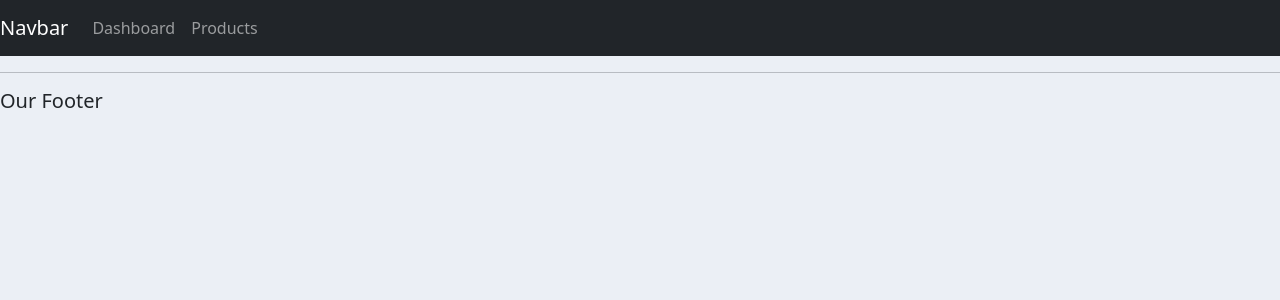
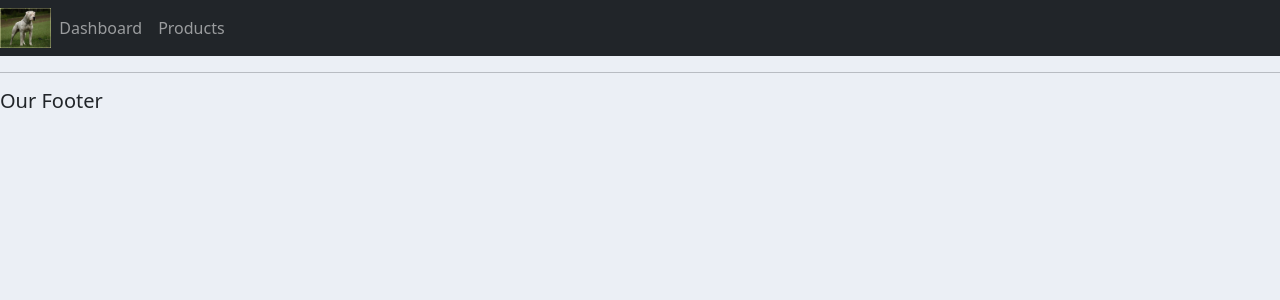
Before and after one commit to mrkamot1979/crm1, a Django app: template accounts/templates/accounts/main.html in a window 1280 px wide. Shown: the top 300 px of the page. Run offline with Django 4.2, Linux system fonts and the light colour scheme; the template is opened without the code that fills it, so the values that code supplies are empty; some libraries are stand-ins or nearby versions.

Commit message:
Added a logo on the navbar

```diff
--- a/accounts/templates/accounts/main.html
+++ b/accounts/templates/accounts/main.html
@@ -5,7 +5,7 @@
         <title>CRM_IVY</title>
         <link rel="stylesheet" href="https://cdn.jsdelivr.net/npm/bootstrap@5.2.3/dist/css/bootstrap.min.css" integrity="sha384-rbsA2VBKQhggwzxH7pPCaAqO46MgnOM80zW1RWuH61DGLwZJEdK2Kadq2F9CUG65" crossorigin="anonymous">
 
-        <link rel="stylesheet" type="text/css" href="{% static 'css/main.css' %}">
+        <link rel="stylesheet" type="text/css" href="{% static '/css/main.css' %}">
 
 
     </head>
--- a/accounts/templates/accounts/navbar.html
+++ b/accounts/templates/accounts/navbar.html
@@ -1,5 +1,6 @@
+{% load static %}
 <nav class="navbar navbar-expand-lg navbar-dark bg-dark">
-    <a class="navbar-brand" href="#">Navbar</a>
+   <img src="{% static '/images/perfAB.jpeg' %}" height="40">
     <button class="navbar-toggler" type="button" data-toggle="collapse" data-target="#navbarNav" aria-controls="navbarNav" aria-expanded="false" aria-label="Toggle navigation">
       <span class="navbar-toggler-icon"></span>
     </button>
```
Also changed, not shown: static/images/perfAB.jpeg (added), 2 other files.
